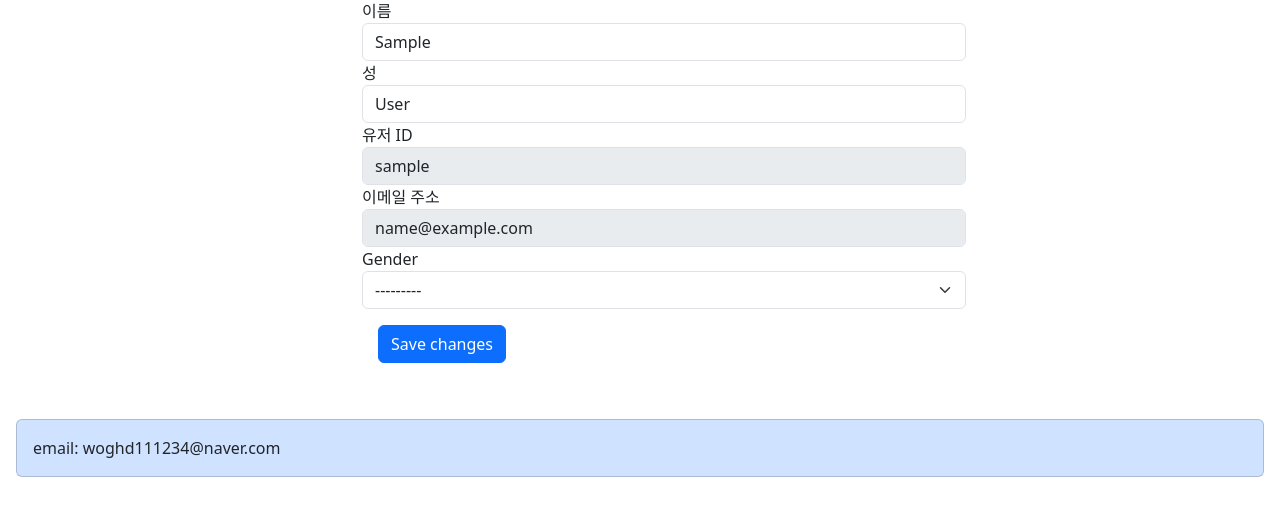
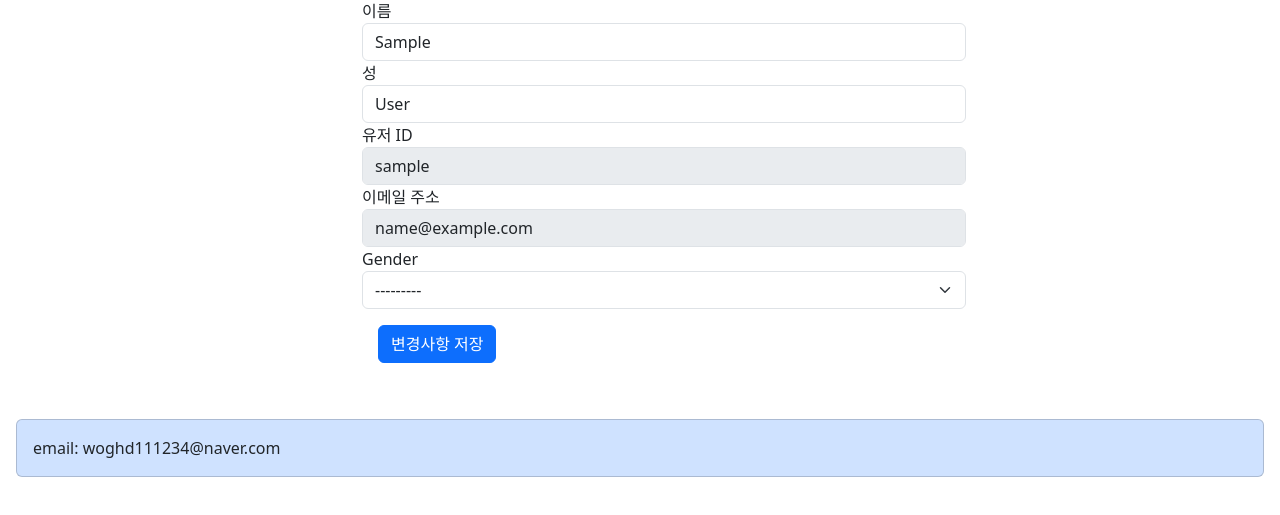
Before and after one commit to kevin111234/finence_service, a Django app: page /user/profile_update/ in a window 1280 px wide. Shown: the part 140-655 px from the top of the page. Run offline with Django 5.2, Linux system fonts and the light colour scheme; the visitor is signed in with stand-in values (Sample User, id 1); parts of the project's set-up code (start-up, migrations or seed data) failed here and were passed over.

Commit message:
저장 버튼 이름 변경

```diff
--- a/user/templates/user/profile_update.html
+++ b/user/templates/user/profile_update.html
@@ -34,7 +34,7 @@
                         {% endfor %}
                     </select>
                 </div>
-                <button class="btn btn-primary m-3" type="submit">Save changes</button>
+                <button class="btn btn-primary m-3" type="submit">변경사항 저장</button>
             </form>
             {% if messages %}
                 <ul>
```
